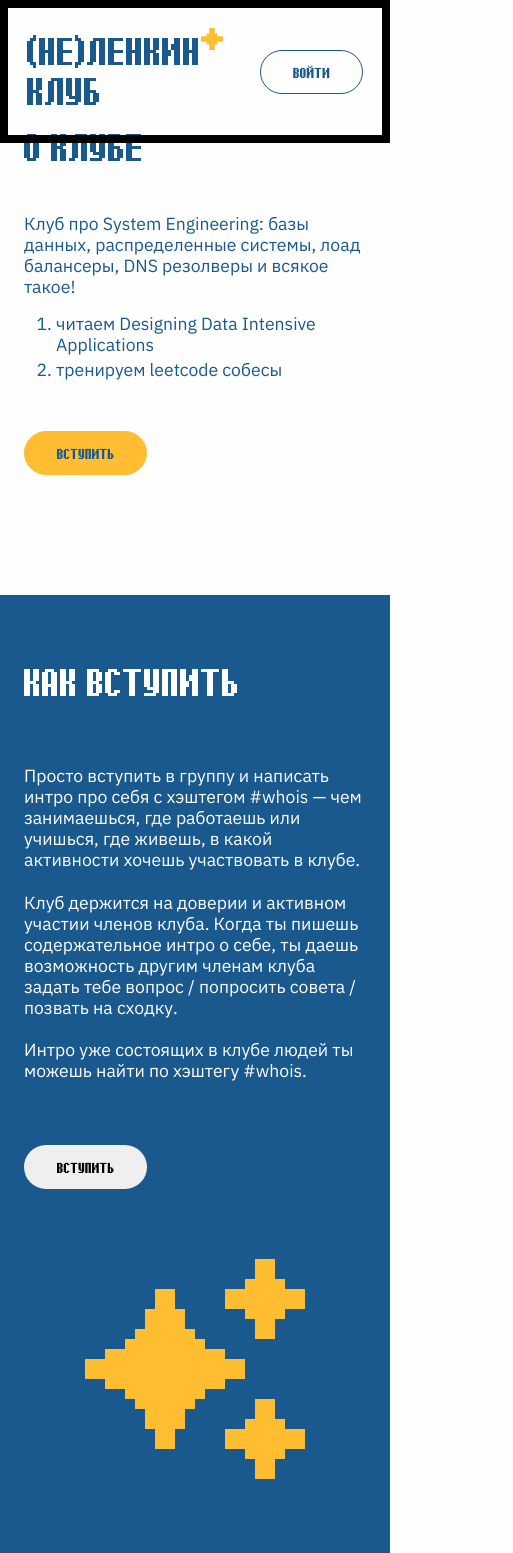
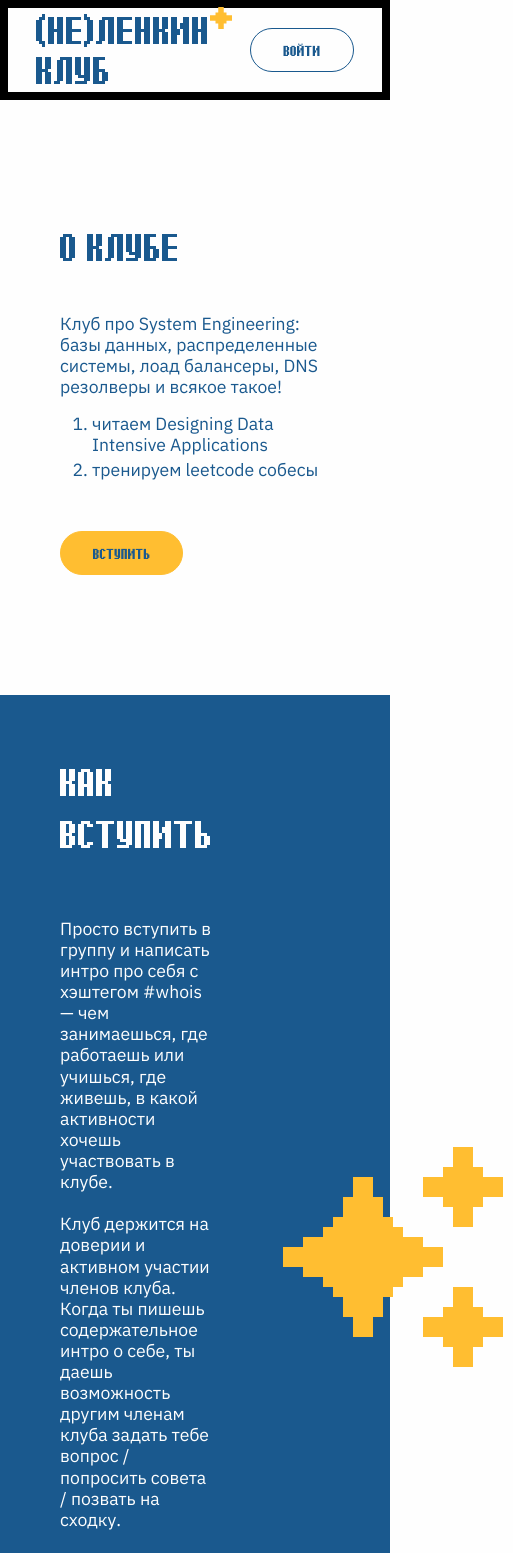
Before and after one commit to LenaAn/nelenkin-frontend, a React (Vite) app: page / in a window 390 px wide. Shown: the top 1553 px of the page, 513 px wide, since content can reach past the window. Built offline with nearby package versions, Linux system fonts and the light colour scheme.

Commit message:
remove breakpoint at 1024px

```diff
--- a/src/Section.css
+++ b/src/Section.css
@@ -103,44 +103,3 @@
         display: none;
     }
 }
-
-@media (max-width: 1024px) {
-    .container {
-        padding: 0 24px;
-    }
-
-    .section-about-inner,
-    .section-join-inner,
-    .activities-inner,
-    .pricing-inner {
-        flex-direction: column;
-        align-items: flex-start;
-    }
-
-    .section-activities {
-        height: auto;
-    }
-
-    .activities-inner {
-        height: auto;
-    }
-
-    .activities-column {
-        width: 100%;
-        height: auto;
-    }
-
-    .about-illustration,
-    .join-illustration {
-        align-self: center;
-    }
-
-    .header-inner {
-        height: auto;
-        padding: 20px 0;
-    }
-
-    .page-main {
-        padding-top: 120px;
-    }
-}
```
